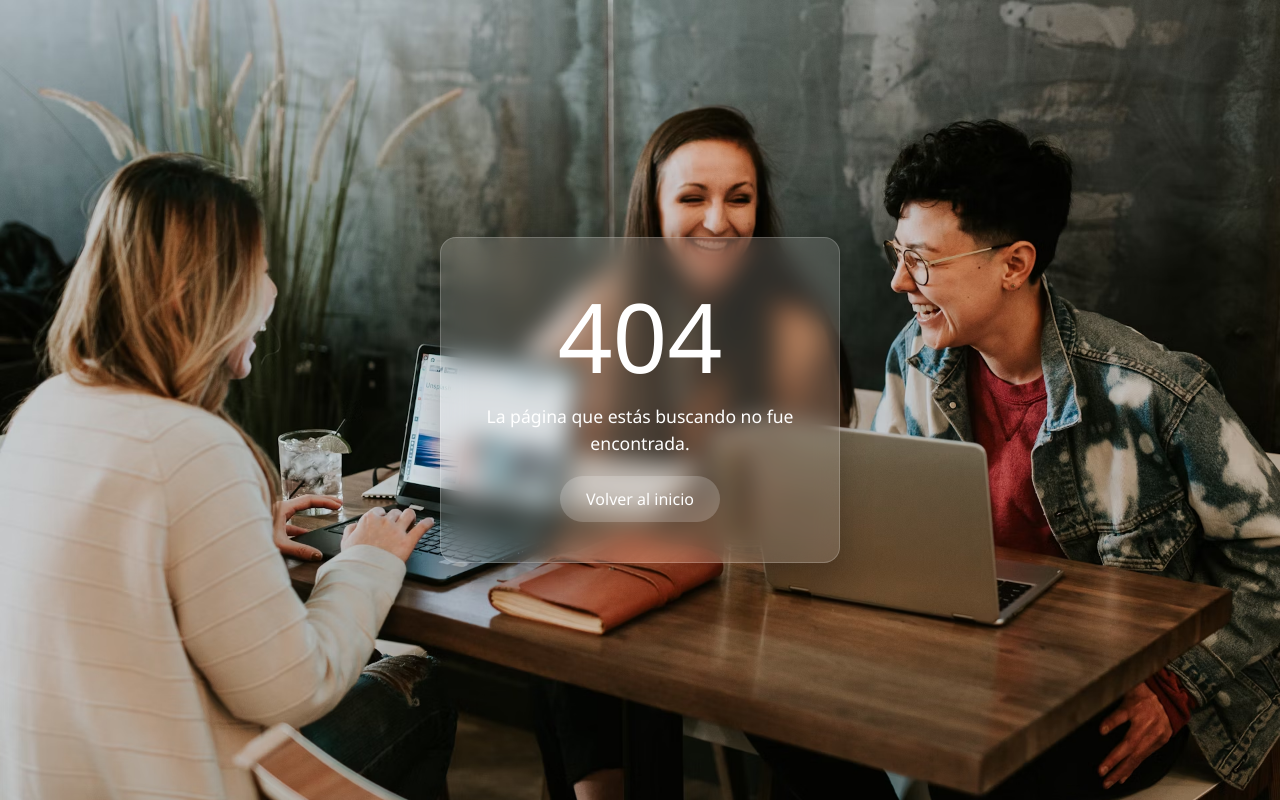
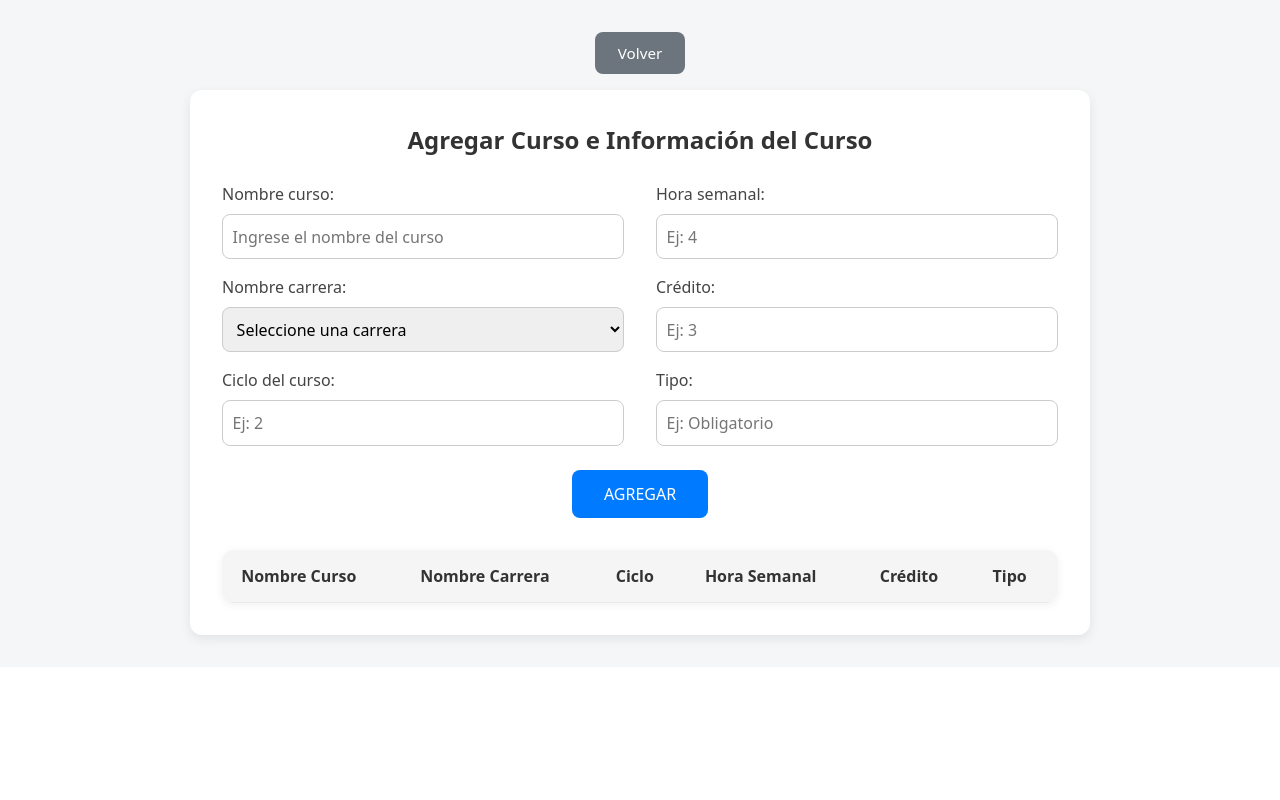
Before and after one commit to Ange1nl/Matricula-Universitari4, an Angular app: page /admin/cursoInfoCurso in a window 1280 px wide. Before the commit this address had no page. Built offline with nearby package versions, Linux system fonts and the light colour scheme; sample sign-in values are in the browser's storage.

Commit message:
Frontend de Curso e info Curso realizado

```diff
--- a/src/app/app.routes.ts
+++ b/src/app/app.routes.ts
@@ -16,6 +16,7 @@ import { PanelAdmin } from './features/admin/admin-layout/panel-admin/panel-admi
 import { ListarDocente } from './features/admin/admin-layout/docente/pages/listar-docente/listar-docente';
 import { RegistrarDocente } from './features/admin/admin-layout/docente/pages/registrar-docente/registrar-docente';
 import { Carreras } from './features/admin/admin-layout/carrera/pages/Carrera/carreras';
+import { CursoInfoCurso } from './features/admin/admin-layout/carrera/pages/curso-info-curso/curso-info-curso';
 
 export const routes: Routes = [
 
@@ -61,7 +62,8 @@ export const routes: Routes = [
                     { path: 'docente/registrar', component: RegistrarDocente, title: "Registrar Docente" }, // /admin/docente/registrar
                     { path: 'docente/registrar/:id', component: RegistrarDocente, title: "Editar Docente" },
 
-                    {path: 'carrera', component: Carreras, title: "Carreras"}
+                    {path: 'carrera', component: Carreras, title: "Carreras"},
+                    {path: 'cursoInfoCurso', component: CursoInfoCurso, title: "Curso e Info Curso"}
                 ]
             },
 
--- a/src/app/core/interceptors/auth-interceptor.ts
+++ b/src/app/core/interceptors/auth-interceptor.ts
@@ -3,6 +3,7 @@ import { inject } from '@angular/core';
 import { AuthService } from '../services/auth.service';
 
 export const authInterceptor: HttpInterceptorFn = (req, next) => {
+  console.log("INTERCEPTOR EJECUTADO");//De prueba solo para ver si el interceptor logra ejecutarse
 
   const authServ = inject(AuthService)
   const token = authServ.getTokenAccess();//El getTokenAccess esta en mi auth.service.ts lo que hace es capturar el token del navegador
--- a/src/app/features/admin/admin-layout/carrera/pages/Carrera/carreras.html
+++ b/src/app/features/admin/admin-layout/carrera/pages/Carrera/carreras.html
@@ -63,4 +63,5 @@
         </div>
     </div>
     }
+    <button  class="btn-accion" routerLink="/admin/cursoInfoCurso"  style="margin-top:2rem"> >>> Siguiente </button>
 </div>
--- a/src/app/features/admin/admin-layout/carrera/pages/curso-info-curso/curso-info-curso.css
+++ b/src/app/features/admin/admin-layout/carrera/pages/curso-info-curso/curso-info-curso.css
@@ -0,0 +1,114 @@
+.formulario-curso {
+  padding: 2rem;
+  background-color: #f4f6f8;
+}
+
+.formulario-curso .volver-container {
+  text-align: center;
+  margin-bottom: 1rem;
+}
+
+.formulario-curso .btn-accion {
+  padding: 0.6rem 1.4rem;
+  background-color: #6c757d;
+  color: white;
+  border: none;
+  border-radius: 8px;
+  font-size: 0.95rem;
+  cursor: pointer;
+  transition: background-color 0.3s ease;
+}
+
+.formulario-curso .btn-accion:hover {
+  background-color: #5a6268;
+}
+
+.formulario-curso .form-container {
+  background-color: #ffffff;
+  border-radius: 12px;
+  box-shadow: 0 4px 12px rgba(0, 0, 0, 0.08);
+  padding: 2rem;
+  max-width: 900px;
+  margin: auto;
+}
+
+.formulario-curso .form-title {
+  font-size: 1.5rem;
+  font-weight: 600;
+  text-align: center;
+  margin-bottom: 1.5rem;
+  color: #333;
+}
+
+.formulario-curso .form-row {
+  display: flex;
+  justify-content: space-between;
+  gap: 2rem;
+  margin-bottom: 1rem;
+}
+
+.formulario-curso .form-group {
+  flex: 1;
+}
+
+.formulario-curso .form-group label {
+  display: block;
+  margin-bottom: 0.5rem;
+  font-weight: 500;
+  color: #444;
+}
+
+.formulario-curso .form-group input,
+.formulario-curso .form-group select {
+  width: 100%;
+  padding: 0.6rem;
+  border-radius: 8px;
+  border: 1px solid #ccc;
+  font-size: 1rem;
+}
+
+.formulario-curso .btn-submit {
+  display: block;
+  margin: 1.5rem auto;
+  background-color: #007bff;
+  color: white;
+  padding: 0.75rem 2rem;
+  border: none;
+  border-radius: 8px;
+  font-size: 1rem;
+  cursor: pointer;
+  transition: background-color 0.3s ease;
+}
+
+.formulario-curso .btn-submit:hover {
+  background-color: #0056b3;
+}
+
+.formulario-curso .tabla-curso {
+  width: 100%;
+  border-collapse: separate;
+  border-spacing: 0;
+  margin-top: 2rem;
+  background-color: white;
+  border-radius: 12px;
+  overflow: hidden;
+  box-shadow: 0 2px 10px rgba(0, 0, 0, 0.06);
+}
+
+.formulario-curso .tabla-curso th,
+.formulario-curso .tabla-curso td {
+  padding: 0.9rem 1.2rem;
+  text-align: left;
+  border-bottom: 1px solid #eaeaea;
+}
+
+.formulario-curso .tabla-curso th {
+  background-color: #f5f5f5; /* Azul claro, elegante */
+  color: #333333;
+  font-weight: 600;
+}
+
+.formulario-curso .tabla-curso tbody tr:hover {
+  background-color: #f9f9f9;
+  transition: background-color 0.3s ease;
+}
--- a/src/app/features/admin/admin-layout/carrera/pages/curso-info-curso/curso-info-curso.html
+++ b/src/app/features/admin/admin-layout/carrera/pages/curso-info-curso/curso-info-curso.html
@@ -1 +1,65 @@
-<p>curso-info-curso works!</p>
+<div class="formulario-curso">
+  <div class="volver-container">
+    <button class="btn-accion" routerLink="/admin/carrera">Volver</button>
+  </div>
+
+  <div class="form-container">
+    <div class="form-title">Agregar Curso e Información del Curso</div>
+
+    <div class="form-row">
+      <div class="form-group">
+        <label for="nombreCurso">Nombre curso:</label>
+        <input type="text" id="nombreCurso" placeholder="Ingrese el nombre del curso">
+      </div>
+      <div class="form-group">
+        <label for="horaSemanal">Hora semanal:</label>
+        <input type="text" id="horaSemanal" placeholder="Ej: 4">
+      </div>
+    </div>
+
+    <div class="form-row">
+      <div class="form-group">
+        <label for="nombreCarrera">Nombre carrera:</label>
+        <select id="nombreCarrera">
+          <option value="">Seleccione una carrera</option>
+          <option value="informatica">Informática</option>
+          <option value="sistemas">Sistemas</option>
+          <option value="electronica">Electrónica</option>
+        </select>
+      </div>
+      <div class="form-group">
+        <label for="credito">Crédito:</label>
+        <input type="number" id="credito" placeholder="Ej: 3">
+      </div>
+    </div>
+
+    <div class="form-row">
+      <div class="form-group">
+        <label for="cicloCurso">Ciclo del curso:</label>
+        <input type="text" id="cicloCurso" placeholder="Ej: 2">
+      </div>
+      <div class="form-group">
+        <label for="tipoCurso">Tipo:</label>
+        <input type="text" id="tipoCurso" placeholder="Ej: Obligatorio">
+      </div>
+    </div>
+
+    <button class="btn-submit">AGREGAR</button>
+
+    <table class="tabla-curso">
+      <thead>
+        <tr>
+          <th>Nombre Curso</th>
+          <th>Nombre Carrera</th>
+          <th>Ciclo</th>
+          <th>Hora Semanal</th>
+          <th>Crédito</th>
+          <th>Tipo</th>
+        </tr>
+      </thead>
+      <tbody>
+        <!-- Aquí se insertarán las filas -->
+      </tbody>
+    </table>
+  </div>
+</div>
--- a/src/app/features/admin/admin-layout/carrera/pages/curso-info-curso/curso-info-curso.ts
+++ b/src/app/features/admin/admin-layout/carrera/pages/curso-info-curso/curso-info-curso.ts
@@ -1,8 +1,9 @@
 import { Component } from '@angular/core';
+import { RouterLink } from '@angular/router';
 
 @Component({
   selector: 'app-curso-info-curso',
-  imports: [],
+  imports: [RouterLink],
   templateUrl: './curso-info-curso.html',
   styleUrl: './curso-info-curso.css'
 })
```
